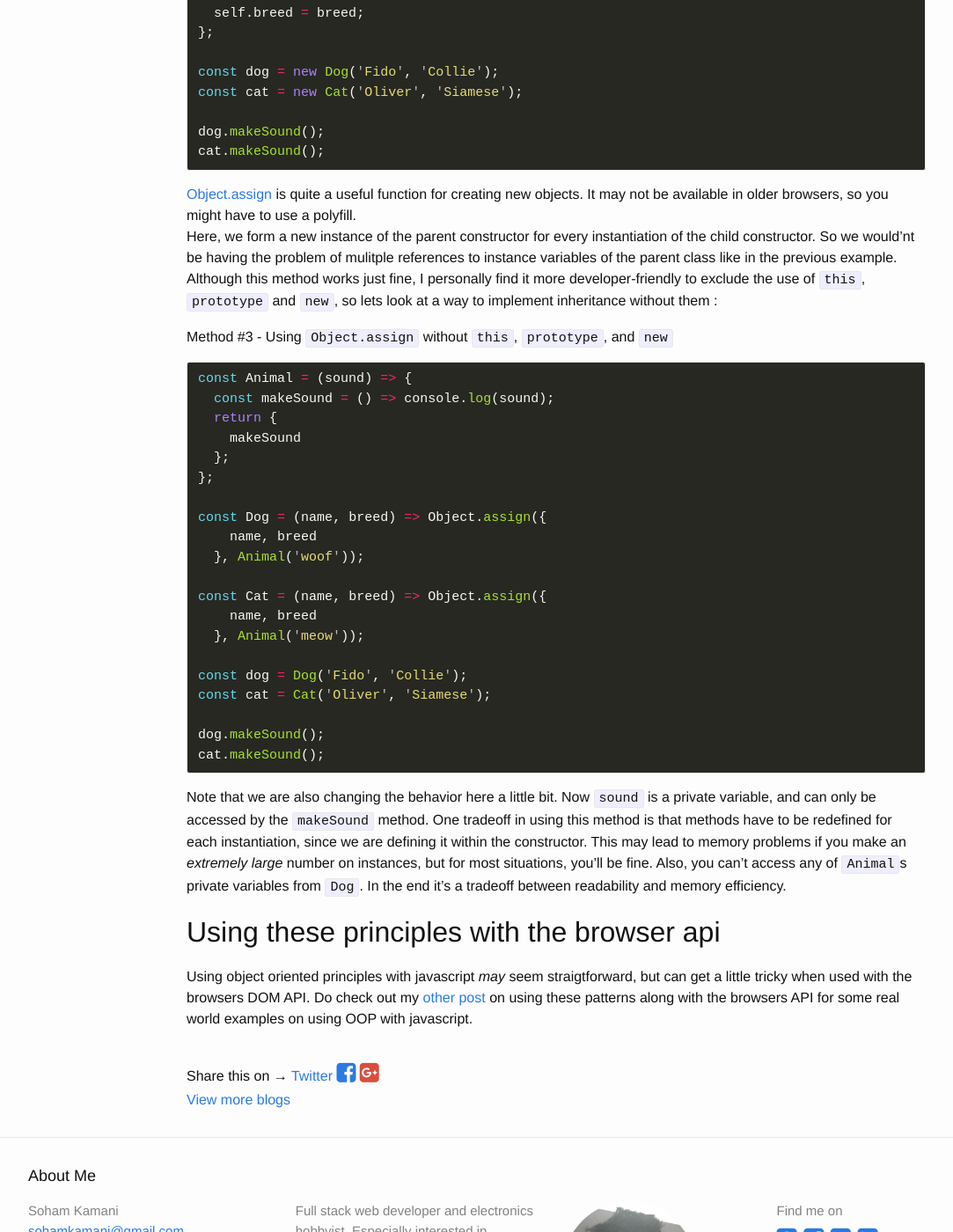
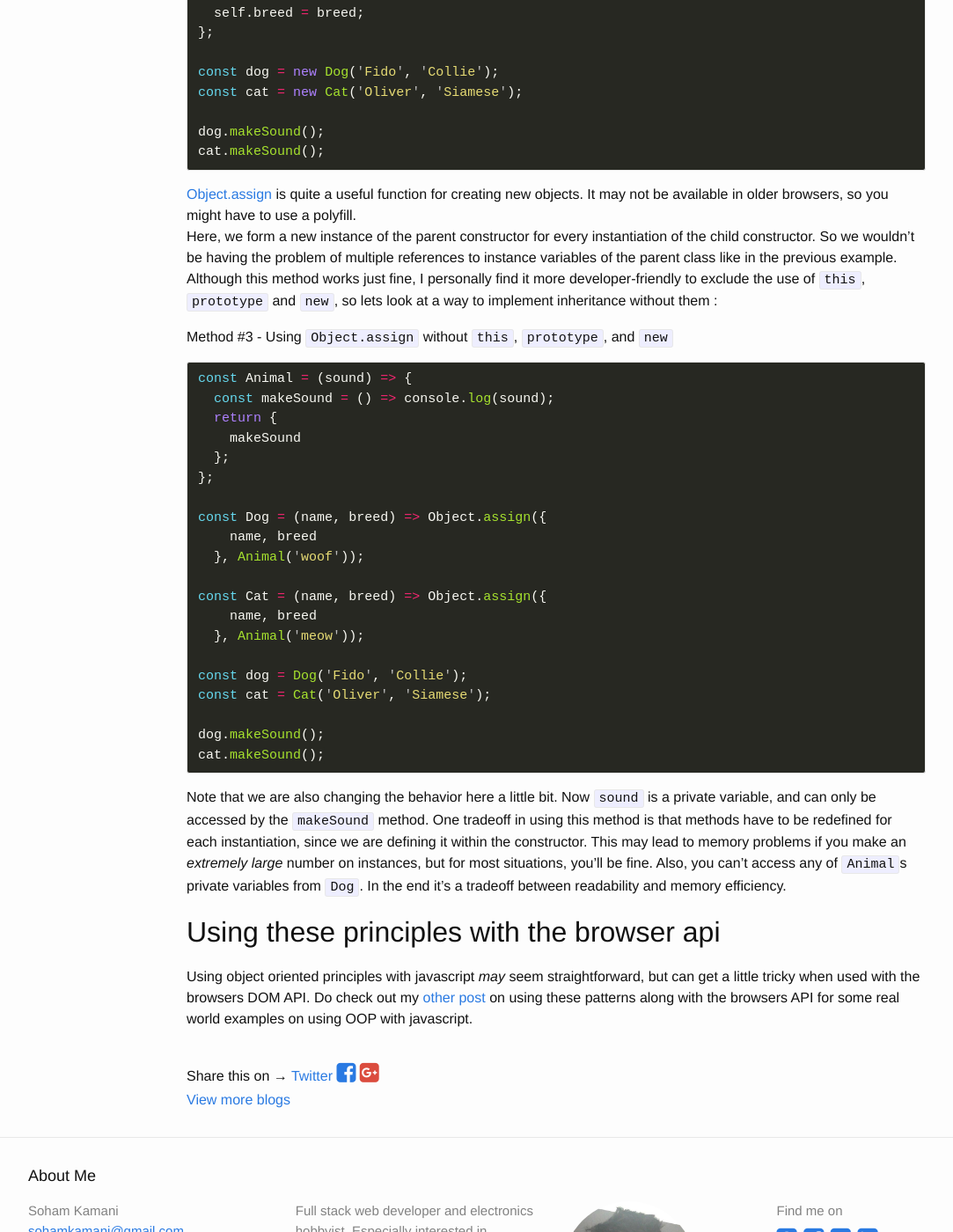
Before and after one commit to sohamkamani/sohamkamani.github.io, a Jekyll site: the page built from _posts/2016-04-30-oops-in-js.md, in a window 1280 px wide and 1400 px high, scrolled down 5607 px. Shown: the whole window at 88% size, without its empty margins (8-1091 px from the left). Built offline with Jekyll 4.4.1, drawn with Linux system fonts in a browser that asks for light colours; nearby versions of some CDN libraries; comment, search, counter and statistics services are not loaded; some of the changed text lies outside the part shown.

Commit message:
spell check

````diff
--- a/_posts/2016-04-30-oops-in-js.md
+++ b/_posts/2016-04-30-oops-in-js.md
@@ -240,7 +240,7 @@ cat.makeSound();
 ```
 
 [Object.assign](https://developer.mozilla.org/en/docs/Web/JavaScript/Reference/Global_Objects/Object/assign) is quite a useful function for creating new objects. It may not be available in older browsers, so you might have to use a polyfill.
-Here, we form a new instance of the parent constructor for every instantiation of the child constructor. So we would'nt be having the problem of mulitple references to instance variables of the parent class like in the previous example.
+Here, we form a new instance of the parent constructor for every instantiation of the child constructor. So we wouldn't be having the problem of multiple references to instance variables of the parent class like in the previous example.
 Although this method works just fine, I personally find it more developer-friendly to exclude the use of `this`, `prototype` and `new`, so lets look at a way to implement inheritance without them :
 
 Method #3 - Using `Object.assign` without `this`, `prototype`, and `new`
@@ -272,4 +272,4 @@ Note that we are also changing the behavior here a little bit. Now `sound` is a
 
 ## Using these principles with the browser api
 
-Using object oriented principles with javascript *may* seem straigtforward, but can get a little tricky when used with the browsers DOM API. Do check out my [other post](/blog/2016/05/06/using-oops-in-browser/) on using these patterns along with the browsers API for some real world examples on using OOP with javascript.
+Using object oriented principles with javascript *may* seem straightforward, but can get a little tricky when used with the browsers DOM API. Do check out my [other post](/blog/2016/05/06/using-oops-in-browser/) on using these patterns along with the browsers API for some real world examples on using OOP with javascript.
````
Also changed, not shown: other parts of _posts/2016-04-30-oops-in-js.md (+1 -1 lines), _posts/2016-05-06-using-oops-in-browser.md (+3 -3 lines).
